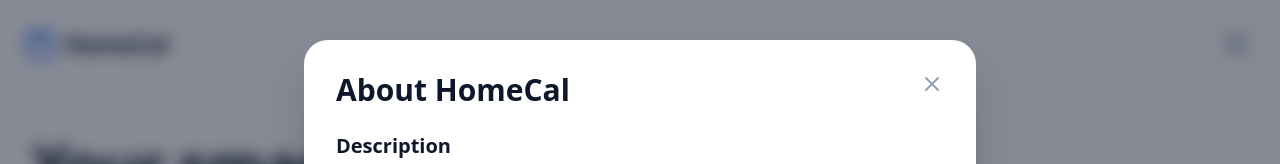
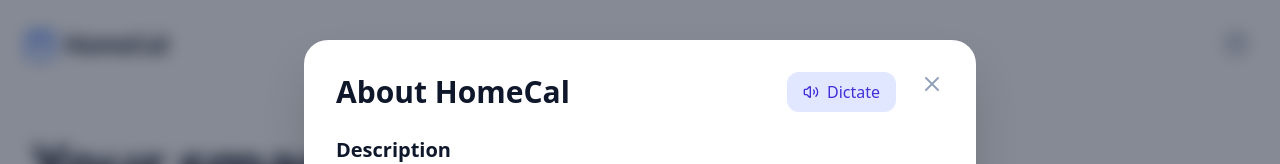
Before and after one commit to DLNAPM/homecal, a React (Vite) app: page / in a window 1280 px wide. Both pictures are taken after a click on the button "Help & Information". Shown: the top 164 px of the page. Built offline with nearby package versions, Linux system fonts and the light colour scheme; no server answers.

Commit message:
feat(HelpModal): Add dictation functionality
Introduce voice dictation capabilities to the HelpModal, allowing users to hear the help content read aloud. Includes a toggle to start/stop dictation and a cleanup effect to cancel speech synthesis on component unmount.

```diff
--- a/src/components/HelpModal.tsx
+++ b/src/components/HelpModal.tsx
@@ -1,22 +1,84 @@
-import React from 'react';
-import { X } from 'lucide-react';
+import React, { useState, useEffect } from 'react';
+import { X, Volume2, Square } from 'lucide-react';
 
 interface HelpModalProps {
   onClose: () => void;
 }
 
 export default function HelpModal({ onClose }: HelpModalProps) {
+  const [isDictating, setIsDictating] = useState(false);
+
+  useEffect(() => {
+    return () => {
+      window.speechSynthesis.cancel();
+    };
+  }, []);
+
+  const handleDictateToggle = () => {
+    if (isDictating) {
+      window.speechSynthesis.cancel();
+      setIsDictating(false);
+    } else {
+      const textToSpeak = `
+        About HomeCal.
+        Description: HomeCal is an AI-powered calendar and scheduling assistant designed to help you manage your appointments, dictate your agenda, and seamlessly organize your life using natural language and voice commands.
+        How to Use:
+        1. Connect: Link your existing calendars via the Integrations menu.
+        2. Interact: Use the voice assistant to add events or ask about your schedule.
+        3. Manage: View your schedule in Month, Week, or Day views.
+        4. Groups and Sharing: Create groups to easily share events with multiple people at once.
+        5. Automate: Upload documents or use Smart Add to automatically extract and schedule events.
+        Intended Audience: This app is designed for professionals, individuals with busy schedules, and anyone looking for hands-free, AI-assisted calendar management.
+        Disclaimer: This application is intended for personal and professional scheduling assistance only. It is not intended for storing highly sensitive medical records, confidential financial data, or serving as a sole system of record for critical life-safety events. AI features may occasionally misinterpret voice or text inputs; always verify important appointments independently.
+      `;
+
+      const utterance = new SpeechSynthesisUtterance(textToSpeak);
+      utterance.onend = () => setIsDictating(false);
+      utterance.onerror = () => setIsDictating(false);
+
+      window.speechSynthesis.speak(utterance);
+      setIsDictating(true);
+    }
+  };
+
+  const handleClose = () => {
+    window.speechSynthesis.cancel();
+    onClose();
+  };
+
   return (
     <div className="fixed inset-0 bg-slate-900/50 backdrop-blur-sm flex items-center justify-center z-[100] p-4">
       <div className="bg-white rounded-3xl shadow-2xl max-w-2xl w-full p-8 relative max-h-[90vh] overflow-y-auto">
         <button
-          onClick={onClose}
+          onClick={handleClose}
           className="absolute top-6 right-6 p-2 text-slate-400 hover:text-slate-600 hover:bg-slate-100 rounded-full transition-colors"
         >
           <X className="w-6 h-6" />
         </button>
 
-        <h2 className="text-3xl font-bold text-slate-900 mb-6">About HomeCal</h2>
+        <div className="flex items-center justify-between mb-6 pr-12">
+          <h2 className="text-3xl font-bold text-slate-900">About HomeCal</h2>
+          <button
+            onClick={handleDictateToggle}
+            className={`flex items-center gap-2 px-4 py-2 rounded-xl font-medium transition-colors ${
+              isDictating
+                ? 'bg-red-100 text-red-700 hover:bg-red-200'
+                : 'bg-indigo-100 text-indigo-700 hover:bg-indigo-200'
+            }`}
+          >
+            {isDictating ? (
+              <>
+                <Square className="w-4 h-4" />
+                Stop Dictation
+              </>
+            ) : (
+              <>
+                <Volume2 className="w-4 h-4" />
+                Dictate
+              </>
+            )}
+          </button>
+        </div>
 
         <div className="space-y-6 text-slate-700">
           <section>
@@ -57,7 +119,7 @@ export default function HelpModal({ onClose }: HelpModalProps) {
 
         <div className="mt-8 flex justify-end">
           <button
-            onClick={onClose}
+            onClick={handleClose}
             className="px-6 py-3 bg-blue-600 text-white rounded-xl hover:bg-blue-700 transition-colors font-medium"
           >
             Got it
```
